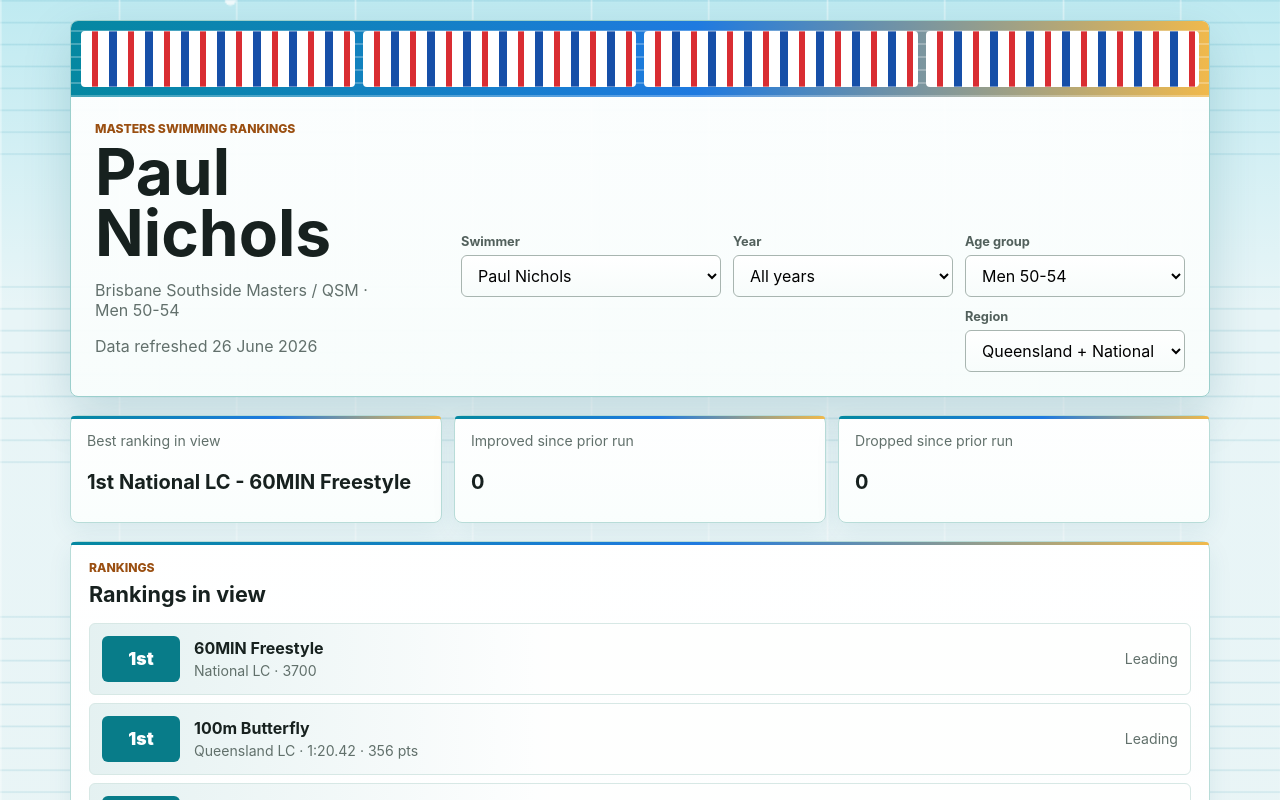
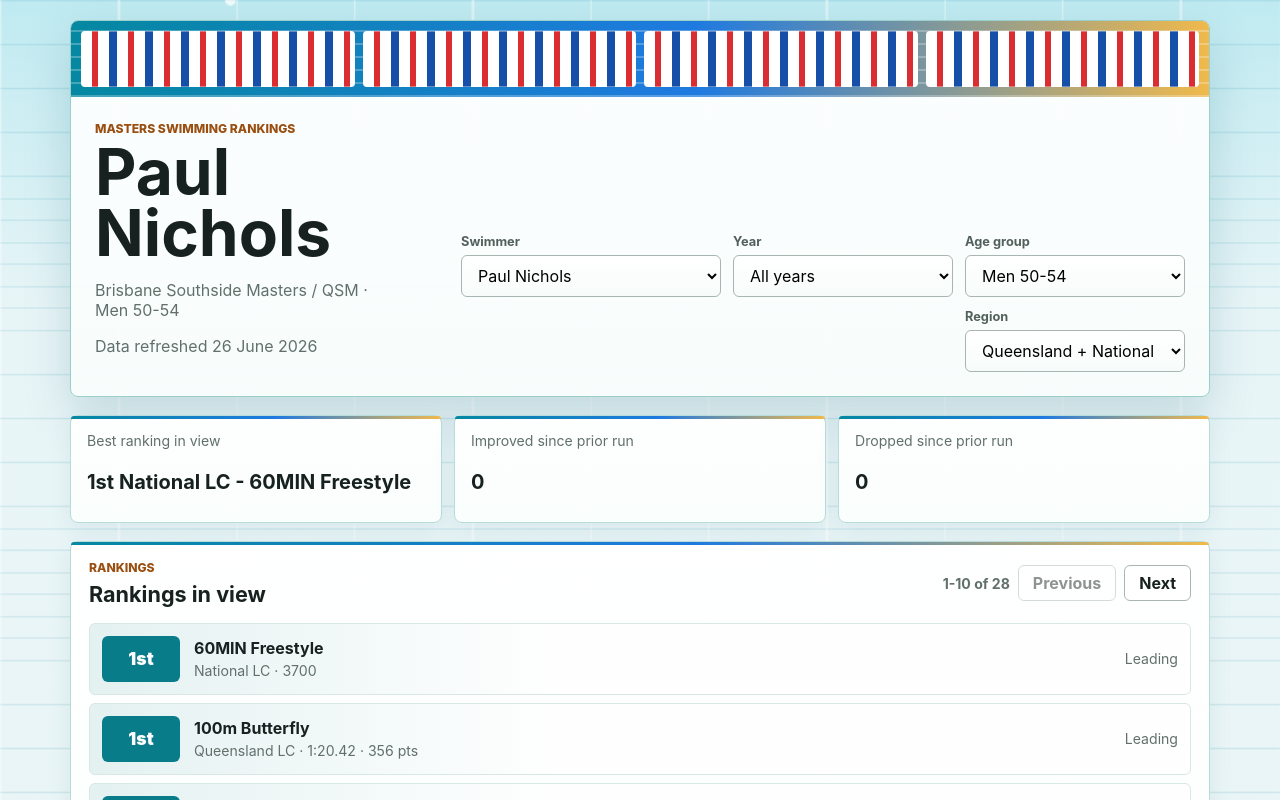
Before and after one commit to PaulNichols/masters-swimming-rankings, a React (Vite) app: page / in a window 1280 px wide. Shown: the top 800 px of the page. Built offline with nearby package versions, Linux system fonts and the light colour scheme.

Commit message:
Paginate rankings list

```diff
--- a/src/App.tsx
+++ b/src/App.tsx
@@ -196,6 +196,7 @@ function PointsChart({ entries }: { entries: ResultTrend['entries'] }) {
 }
 
 export function App() {
+  const rankingPageSize = 10;
   const initialSwimmerId = seedStore.swimmers[0]?.id ?? '';
   const [store, setStore] = useState<RankingsStore>(() => seedStore);
   const [selectedSwimmerId, setSelectedSwimmerId] = useState(initialSwimmerId);
@@ -205,6 +206,7 @@ export function App() {
   const [selectedCompetitionName, setSelectedCompetitionName] = useState('all');
   const [selectedCompetitionCourse, setSelectedCompetitionCourse] = useState('all');
   const [selectedCompetitionEvent, setSelectedCompetitionEvent] = useState('all');
+  const [rankingPage, setRankingPage] = useState(1);
 
   useEffect(() => {
     loadGitHubData()
@@ -222,6 +224,10 @@ export function App() {
     setSelectedCompetitionCourse('');
     setSelectedCompetitionEvent('');
   }, [selectedSwimmerId, selectedYear, selectedAgeGroup]);
+
+  useEffect(() => {
+    setRankingPage(1);
+  }, [selectedSwimmerId, selectedYear, selectedAgeGroup, selectedRankingScope]);
 
   const selectedSwimmer = store.swimmers.find((swimmer) => swimmer.id === selectedSwimmerId) ?? store.swimmers[0];
   const sortedSwimmers = [...store.swimmers].sort((a, b) => a.name.localeCompare(b.name));
@@ -361,6 +367,10 @@ export function App() {
       .sort((a, b) => (a.place ?? 99) - (b.place ?? 99) || scopeLabel(a).localeCompare(scopeLabel(b))),
     [latest, selectedRankingScope],
   );
+  const rankingPageCount = Math.max(1, Math.ceil(currentEntries.length / rankingPageSize));
+  const normalizedRankingPage = Math.min(rankingPage, rankingPageCount);
+  const rankingStartIndex = (normalizedRankingPage - 1) * rankingPageSize;
+  const pagedCurrentEntries = currentEntries.slice(rankingStartIndex, rankingStartIndex + rankingPageSize);
 
   const pointOpportunities = useMemo(() => {
     const weakestByEvent = new Map<string, PointOpportunity>();
@@ -446,9 +456,22 @@ export function App() {
           <p className="eyebrow">Rankings</p>
           <h2>Rankings in view</h2>
         </div>
+        {currentEntries.length > rankingPageSize && (
+          <div className="pagination-controls" aria-label="Rankings pagination">
+            <span>
+              {rankingStartIndex + 1}-{Math.min(rankingStartIndex + rankingPageSize, currentEntries.length)} of {currentEntries.length}
+            </span>
+            <button type="button" onClick={() => setRankingPage((page) => Math.max(1, page - 1))} disabled={normalizedRankingPage === 1}>
+              Previous
+            </button>
+            <button type="button" onClick={() => setRankingPage((page) => Math.min(rankingPageCount, page + 1))} disabled={normalizedRankingPage === rankingPageCount}>
+              Next
+            </button>
+          </div>
+        )}
       </div>
       <div className="rank-list">
-        {currentEntries.length ? currentEntries.map((entry) => {
+        {currentEntries.length ? pagedCurrentEntries.map((entry) => {
           const entryPointResult = allPointResults.find((item) => (
             item.result.course === entry.course
             && item.result.event === entry.event
--- a/src/styles.css
+++ b/src/styles.css
@@ -401,6 +401,29 @@ button:hover {
   min-width: 220px;
 }
 
+.pagination-controls {
+  align-items: center;
+  display: flex;
+  flex-wrap: wrap;
+  gap: 8px;
+  justify-content: flex-end;
+}
+
+.pagination-controls span {
+  color: #61706b;
+  font-size: 0.88rem;
+  font-weight: 700;
+}
+
+.pagination-controls button {
+  min-height: 36px;
+}
+
+.pagination-controls button:disabled {
+  cursor: not-allowed;
+  opacity: 0.48;
+}
+
 .rank-list {
   display: grid;
   gap: 8px;
@@ -591,6 +614,10 @@ button:hover {
     text-align: left;
   }
 
+  .pagination-controls {
+    justify-content: flex-start;
+  }
+
   .opportunity-list article {
     grid-template-columns: 46px minmax(0, 1fr);
   }
```
